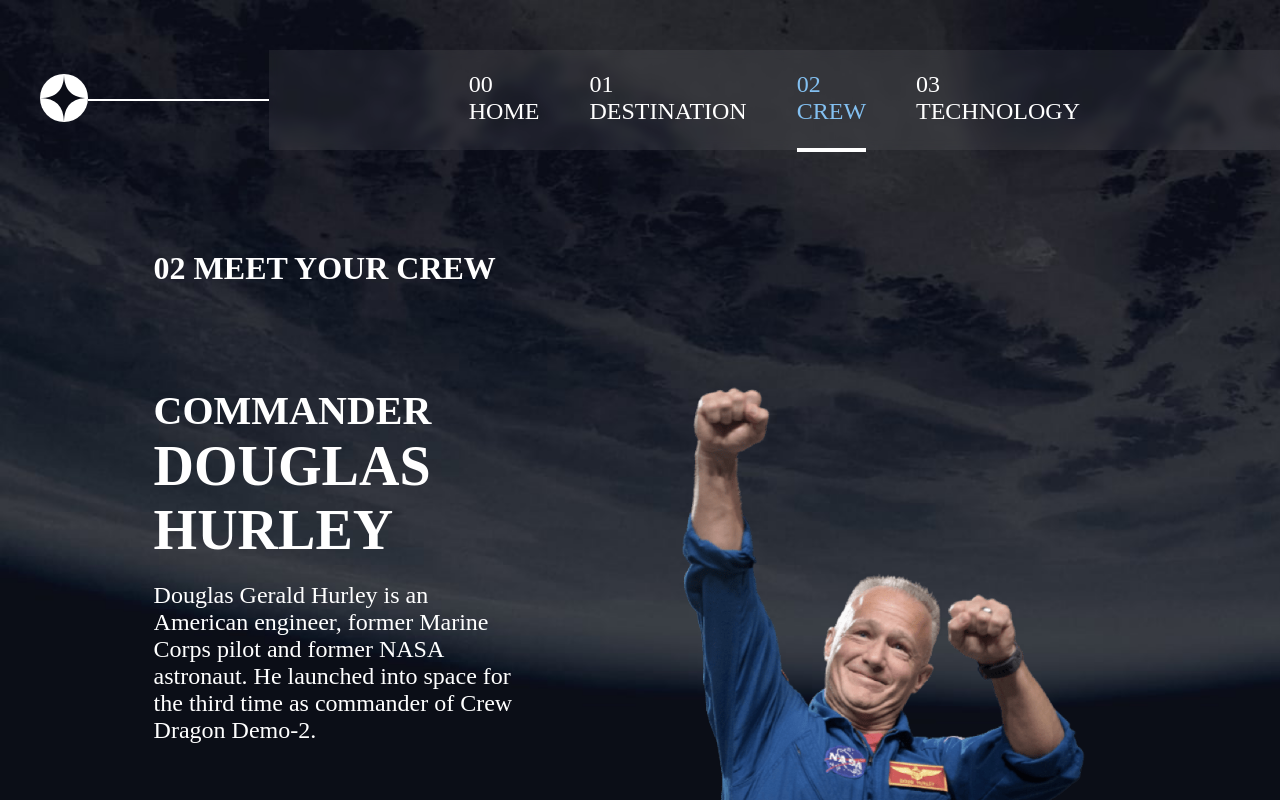
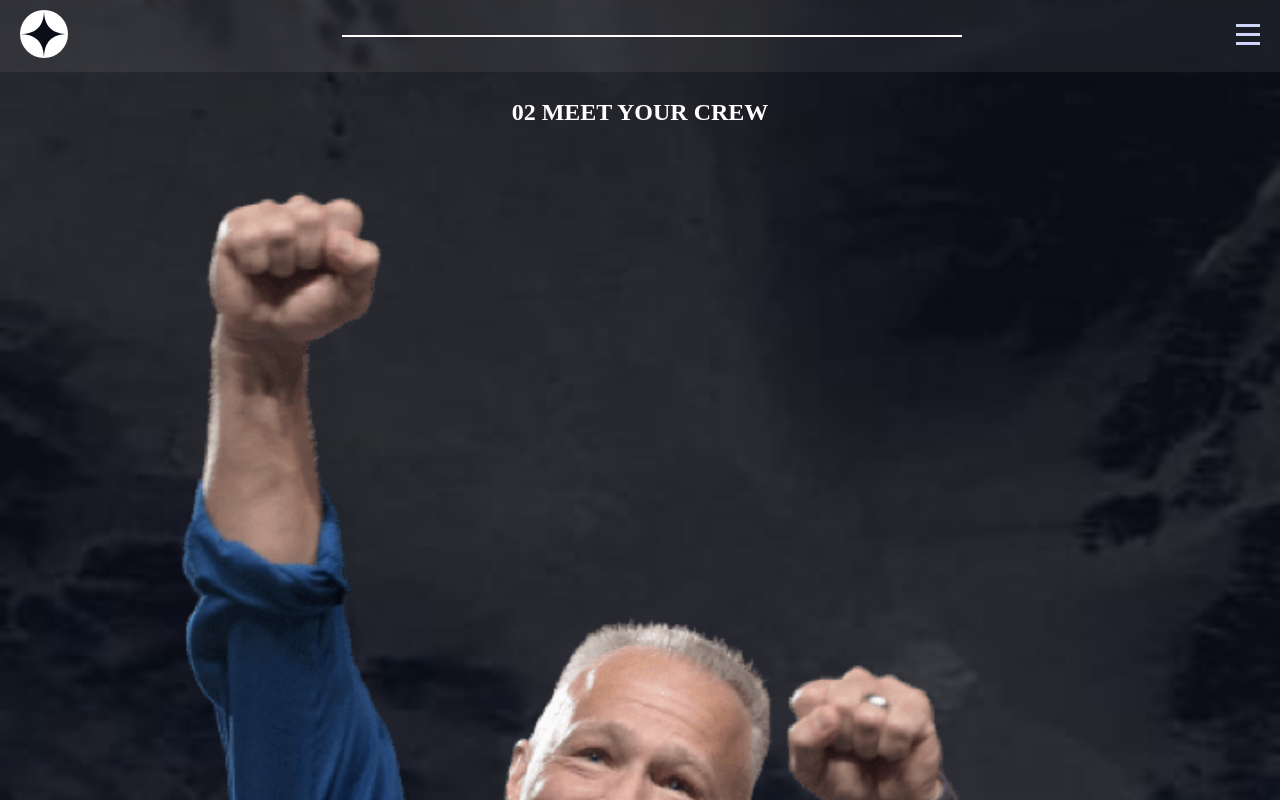
Before and after one commit to patafane/exo_router_template, a React (Vite) app: page /crew in a window 1280 px wide. Shown: the top 800 px of the page. Built offline with nearby package versions, Linux system fonts and the light colour scheme.

Commit message:
responssive finis

```diff
--- a/src/Components/Crew/_Crew.sass
+++ b/src/Components/Crew/_Crew.sass
@@ -50,3 +50,38 @@
             img
                 height: 550px
                 transition: all 1s
+@media (max-width: 1620px)
+    .crew
+        background-image: url("./../../assets/crew/background-crew-mobile.jpg")
+        .titre
+            font-size: 1.5em
+            text-align: center
+            padding: 0
+            line-height: 40px
+            margin-top: 20px
+        .content
+            flex-direction: column-reverse
+            margin-top: 50px
+            padding-inline: 5%
+            .leftPart
+                width: 100%
+                margin-bottom: 50px
+                .infos
+                    text-align: center
+                    .role
+                        font-size: 2em !important
+                    .name
+                        font-size: 2.5em !important
+                    p
+                        width: 100% !important
+                        font-size: 1.3em !important
+                .selectors
+                    margin-top: 10px
+                    justify-content: center
+            .rightPart
+                width: 100%
+                margin-top: 10px
+                margin-bottom: 20px
+                img
+                    height: auto
+                    width: 80%
--- a/src/Components/Destination/Destination.jsx
+++ b/src/Components/Destination/Destination.jsx
@@ -16,7 +16,7 @@
             <h1 className="titre"><span>01</span> PICK YOUR DESTINATION</h1>
             <div className="content">
                 <div className="leftPart">
-                    <div className="planet container">
+                    <div className="planetContainer">
                         <img src={Data.destinations[indexParams.id].images.png} alt="" />
                     </div>
                 </div>
--- a/src/Components/Destination/_Destination.sass
+++ b/src/Components/Destination/_Destination.sass
@@ -48,3 +48,39 @@
                 h2
                     text-transform: uppercase
                     margin-top: 15px
+@media (max-width: 1620px)
+    .destination
+        background-image: url("./../../assets/destination/background-destination-mobile.jpg")
+        .titre
+            font-size: 1.5em
+            text-align: center
+            padding: 0
+            line-height: 40px
+            margin-top: 20px
+        .content
+            flex-direction: column
+            margin-top: 50px
+            padding-inline: 5%
+            .leftPart
+                width: 100%
+                .planetContainer
+                    img
+                        width: 100%
+            .rightPart
+                width: 100%
+                margin-top: 50px
+                margin-bottom: 20px
+                .planetNav
+                    font-size: 0.8em
+                    gap: 10px
+                    justify-content: center
+                .name
+                    margin-block: 10px
+                    h1
+                        font-size: 3.5em
+                .description
+                    p
+                        width: 100%
+                        font-size: 1.3em
+                hr
+                    width: 100%
--- a/src/Components/Home/_Home.sass
+++ b/src/Components/Home/_Home.sass
@@ -9,6 +9,7 @@
         padding-inline: 12%
         margin-top: 300px
         align-items: center
+        flex-wrap: wrap
         .leftPart
             width: 50%
             h1
@@ -30,3 +31,23 @@
                 justify-content: center
                 align-items: center
                 border-radius: 50%
+@media (max-width: 1620px)
+    .home
+        background-image: url("./../../assets/home/background-home-mobile.jpg")
+        .content
+            flex-direction: column
+            gap: 50px
+            margin-top: 50px
+            .leftPart
+                width: 100%
+                h1
+                    span
+                        font-size: 2em
+                p
+                    width: 100%
+            .rightPart
+                width: 100%
+                padding-bottom: 100px
+                .explore
+                    width: 250px
+                    height: 250px
--- a/src/Components/Navbar/Navbar.jsx
+++ b/src/Components/Navbar/Navbar.jsx
@@ -1,6 +1,7 @@
 import { Link } from "react-router-dom"
 import logo from "./../../assets/shared/logo.svg"
 import "./_Navbar.sass"
+import buger from "./../../assets/shared/icon-hamburger.svg"
 let Navbar =(props)=>{
     return(
         <nav className="navbar">
@@ -15,6 +16,9 @@
                 <Link to="/crew" className={props.crew === true ? "active" : ""}>02 CREW</Link>
                 <Link to="/technology" className={props.technology === true ? "active" : ""}>03 TECHNOLOGY</Link>
             </div>
+            <div className="burgerMenu">
+                <img src={buger} alt="" />
+            </div>
         </nav>
     )
 }
--- a/src/Components/Navbar/_Navbar.sass
+++ b/src/Components/Navbar/_Navbar.sass
@@ -16,6 +16,7 @@
         display: flex
         gap: 50px
         align-items: center
+        flex-wrap: wrap
         a
             text-decoration: none
             color: white
@@ -30,3 +31,19 @@
         .active
             border-bottom: solid 4px white
             color: rgb(131, 192, 241)
+    .burgerMenu
+        display: none
+@media (max-width: 1620px)
+    nav
+        background-color: rgba(255, 255, 255, 0.062)
+        backdrop-filter: blur(5px)
+        margin-left: 0
+        padding-top:0
+        padding-block: 10px
+        padding-inline: 20px
+        .bar
+            width: 50%
+        .blurNav
+            display: none
+        .burgerMenu
+            display: block
--- a/src/Components/Technology/_Technology.sass
+++ b/src/Components/Technology/_Technology.sass
@@ -42,3 +42,30 @@
                 width: 75%
                 font-size: 1.5em
                 line-height: 40px
+@media (max-width: 1620px)
+    .technology
+        background-image: url("./../../assets/technology/background-technology-mobile.jpg")
+        .titre
+            font-size: 1.5em
+            text-align: center
+            padding: 0
+            line-height: 40px
+            margin-top: 20px
+        .content
+            gap: 30px
+            flex-direction: column
+            margin-top: 50px
+            padding-inline: 5%
+            .numbers
+                flex-direction: row
+                gap: 20px
+            .infos
+                h1
+                    font-size: 3em
+                p
+                    width: 100%
+                    font-size: 1.2em
+            .imgContainer
+                margin-bottom: 20px
+                img
+                    width: 100%
```
